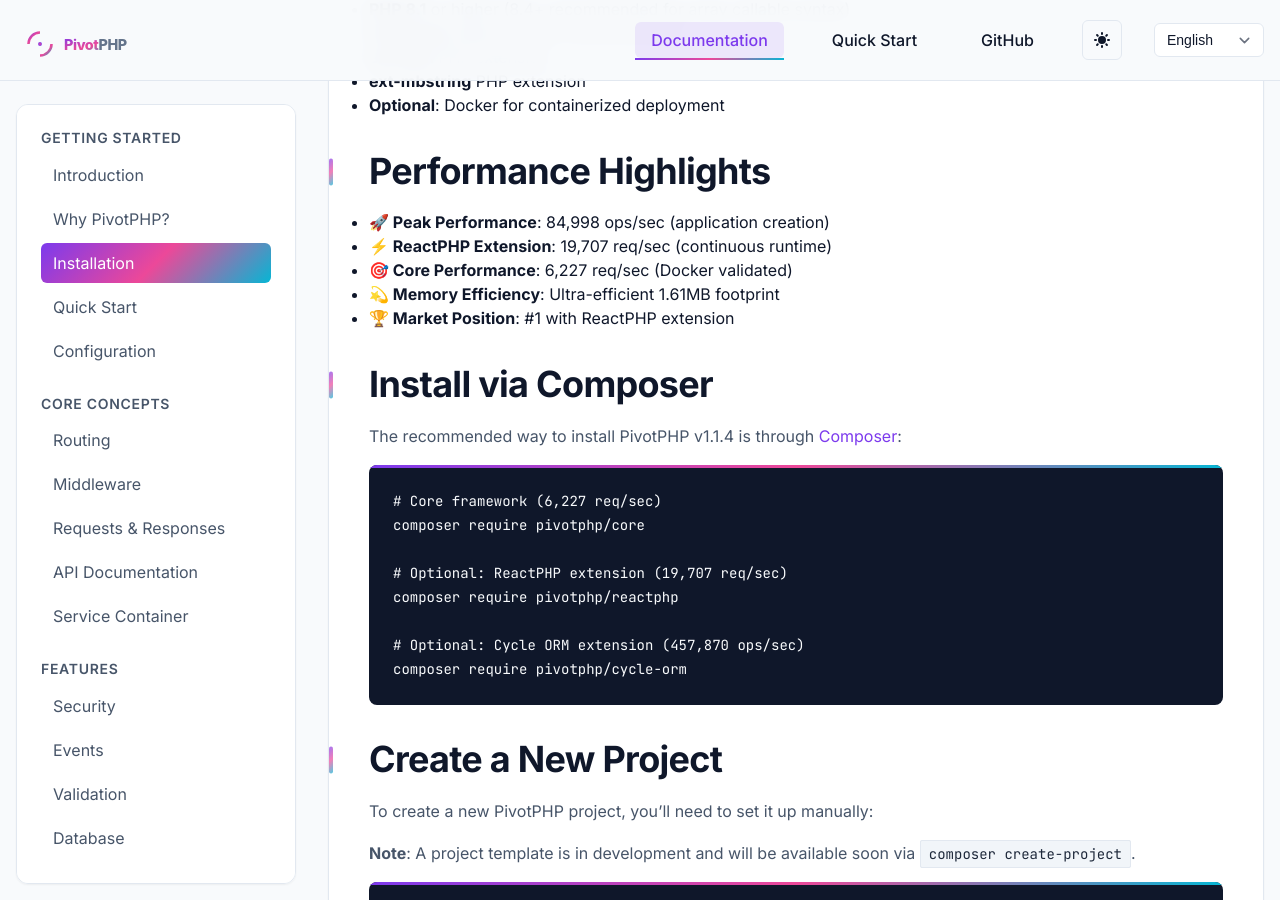
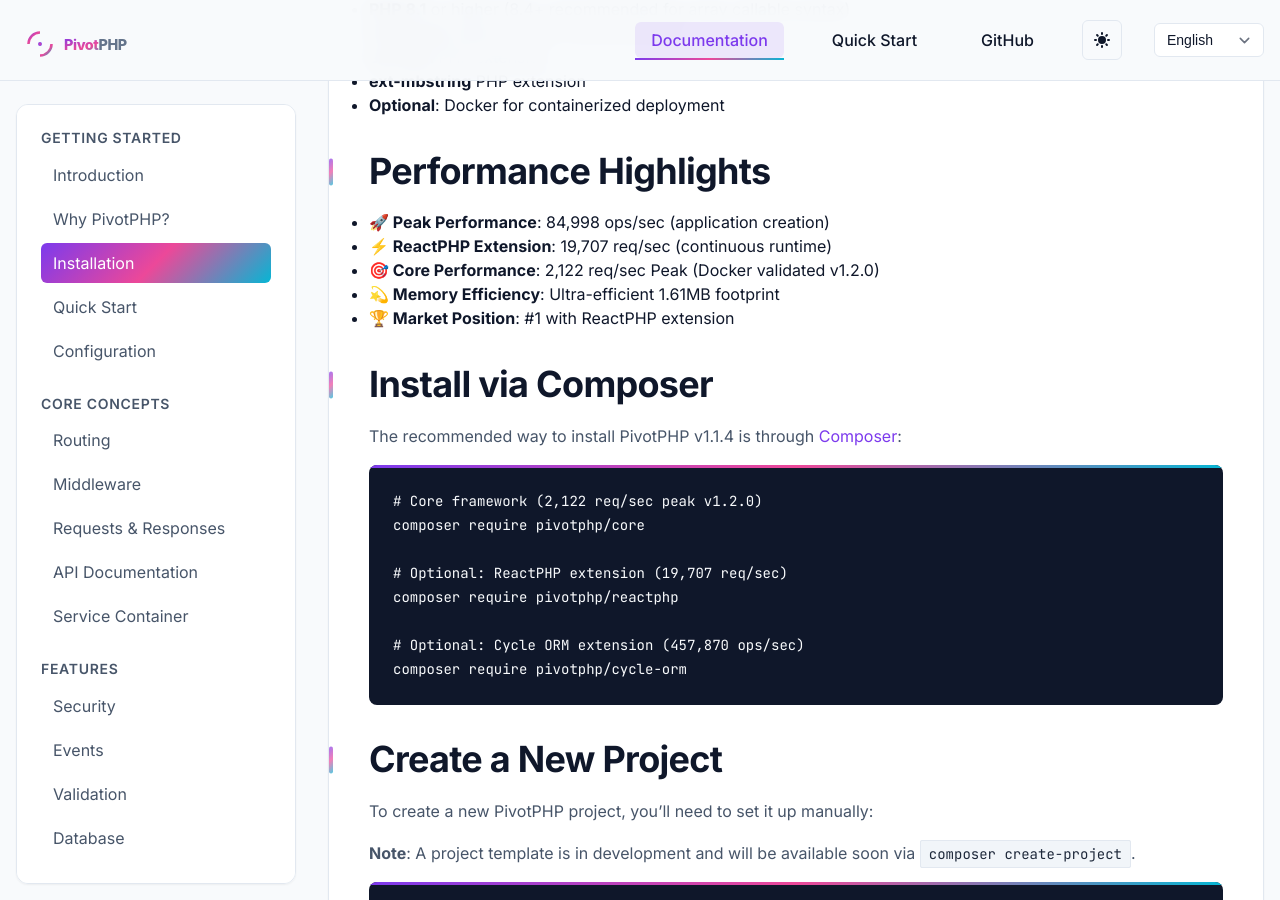
Before and after one commit to PivotPHP/website, a Jekyll site: the page built from _docs/installation.md, in a window 1280 px wide and 900 px high, scrolled down 319 px. Built offline with Jekyll 4.4.1, drawn with Linux system fonts in a browser that asks for light colours.

Commit message:
Atualiza as métricas de desempenho para v1.2.0, refletindo a performance de 2,122 req/sec em vez de 6,227 req/sec em várias seções da documentação.

````diff
--- a/_docs/installation.md
+++ b/_docs/installation.md
@@ -18,7 +18,7 @@
 
 - **🚀 Peak Performance**: 84,998 ops/sec (application creation)
 - **⚡ ReactPHP Extension**: 19,707 req/sec (continuous runtime)
-- **🎯 Core Performance**: 6,227 req/sec (Docker validated)
+- **🎯 Core Performance**: 2,122 req/sec Peak (Docker validated v1.2.0)
 - **💫 Memory Efficiency**: Ultra-efficient 1.61MB footprint
 - **🏆 Market Position**: #1 with ReactPHP extension
 
@@ -27,7 +27,7 @@
 The recommended way to install PivotPHP v1.1.4 is through [Composer](https://getcomposer.org/):
 
 ```bash
-# Core framework (6,227 req/sec)
+# Core framework (2,122 req/sec peak v1.2.0)
 composer require pivotphp/core
 
 # Optional: ReactPHP extension (19,707 req/sec)
````
Also changed, not shown: other parts of _docs/installation.md (+1 -1 lines), _docs/deployment.md (+1 -1 lines), _docs/quickstart.md (+2 -2 lines), _layouts/home.html (+6 -6 lines).
